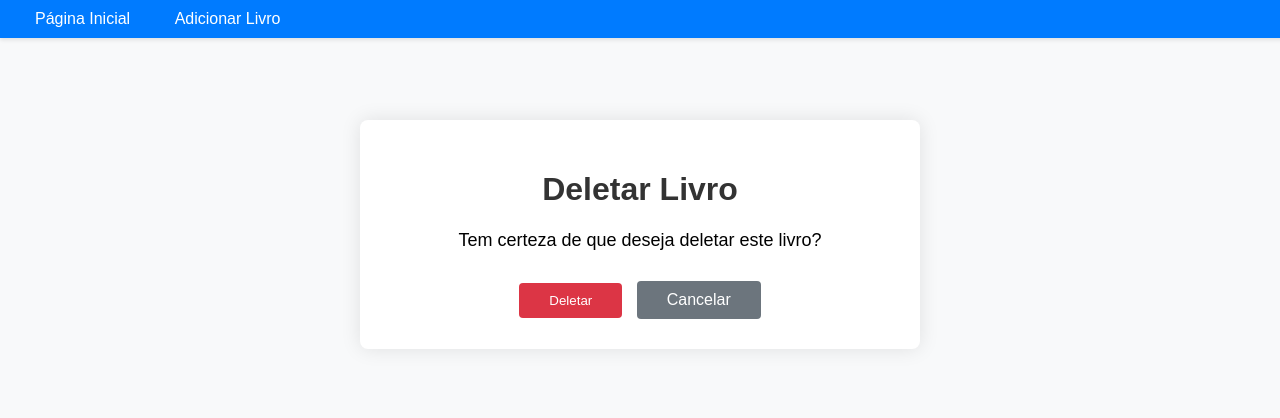
After one commit to JorgeDeTeixeira/Biblioteca-com-Django, a Django app: template books/templates/books/book_confirm_delete.html in a window 1280 px wide. The commit adds this page. Shown: the top 418 px of the page. Run offline with Django 5.2, Linux system fonts and the light colour scheme; the template is opened without the code that fills it, so the values that code supplies are empty.

Commit message:
Criação da class view delete e página de confirmação

```diff
--- a/books/templates/base.html
+++ b/books/templates/base.html
@@ -45,7 +45,7 @@
 <body>
     <nav>
         <a href="{% url 'home_page' %}">Página Inicial</a>
-        <a href="{% url 'post_books' %}">Adicionar Livro</a>
+        <a href="{% url 'post_book' %}">Adicionar Livro</a>
     </nav>
     <main>{% block content %} {% endblock content %}</main>
 </body>
--- /dev/null
+++ b/books/templates/books/book_confirm_delete.html
@@ -0,0 +1,77 @@
+{% extends 'base.html' %}
+
+{% block page_title %}
+    Deletar Livro
+{% endblock page_title %}
+
+{% block content %}
+<style>
+    body {
+        font-family: Arial, sans-serif;
+        background-color: #f8f9fa;
+    }
+
+    .container {
+        max-width: 500px;
+        margin: 50px auto;
+        background-color: #fff;
+        border-radius: 8px;
+        padding: 30px;
+        box-shadow: 0 0 20px rgba(0, 0, 0, 0.1);
+        text-align: center;
+    }
+
+    h1 {
+        color: #333;
+    }
+
+    p {
+        margin-bottom: 30px;
+        font-size: 18px;
+    }
+
+    form {
+        display: inline-block;
+    }
+
+    input[type="submit"] {
+        background-color: #dc3545;
+        color: #fff;
+        padding: 10px 30px;
+        border: none;
+        border-radius: 4px;
+        cursor: pointer;
+        transition: background-color 0.3s;
+    }
+
+    input[type="submit"]:hover {
+        background-color: #c82333;
+    }
+
+    a.cancel {
+        display: inline-block;
+        text-decoration: none;
+        color: #fff;
+        background-color: #6c757d;
+        padding: 10px 30px;
+        border-radius: 4px;
+        font-size: 16px;
+        margin-left: 10px;
+        transition: background-color 0.3s;
+    }
+
+    a.cancel:hover {
+        background-color: #5a6268;
+    }
+</style>
+
+<div class="container">
+    <h1>Deletar Livro</h1>
+    <p>Tem certeza de que deseja deletar este livro?</p>
+    <form method="POST">
+        {% csrf_token %}
+        <input type="submit" value="Deletar">
+        <a href="{% url 'get_books' %}" class="cancel">Cancelar</a>
+    </form>
+</div>
+{% endblock content %}
--- a/books/templates/books/book_list.html
+++ b/books/templates/books/book_list.html
@@ -100,8 +100,8 @@
             <td>{% if book.read %}Lido{% else %}Não Lido{% endif %}</td>
             <td>
                 <a href="#" class="actions lido" >Lido</a>
-                <a href="{% url 'put_books' pk=book.pk %}" class="actions editar">Editar</a>
-                <a href="#" class="actions deletar">Deletar</a>
+                <a href="{% url 'put_book' pk=book.pk %}" class="actions editar">Editar</a>
+                <a href="{% url 'delete_book' pk=book.pk %}" class="actions deletar">Deletar</a>
             </td>
         </tr>
         {% endfor %}
--- a/books/urls.py
+++ b/books/urls.py
@@ -5,6 +5,7 @@ from books.views import *
 urlpatterns = [
     path("", home_page, name="home_page"),
     path("listar", BookListView.as_view(), name="get_books"),
-    path("cadastrar", BookCreateView.as_view(), name="post_books"),
-    path("update/<int:pk>", BookUpdateView.as_view(), name="put_books"),
+    path("cadastrar", BookCreateView.as_view(), name="post_book"),
+    path("update/<int:pk>", BookUpdateView.as_view(), name="put_book"),
+    path("delete/<int:pk>", BookDeleteView.as_view(), name="delete_book"),
 ]
```
Also changed, not shown: books/templates/books/book_form.html (+7 -1 lines), books/views.py (+6 -1 lines).
